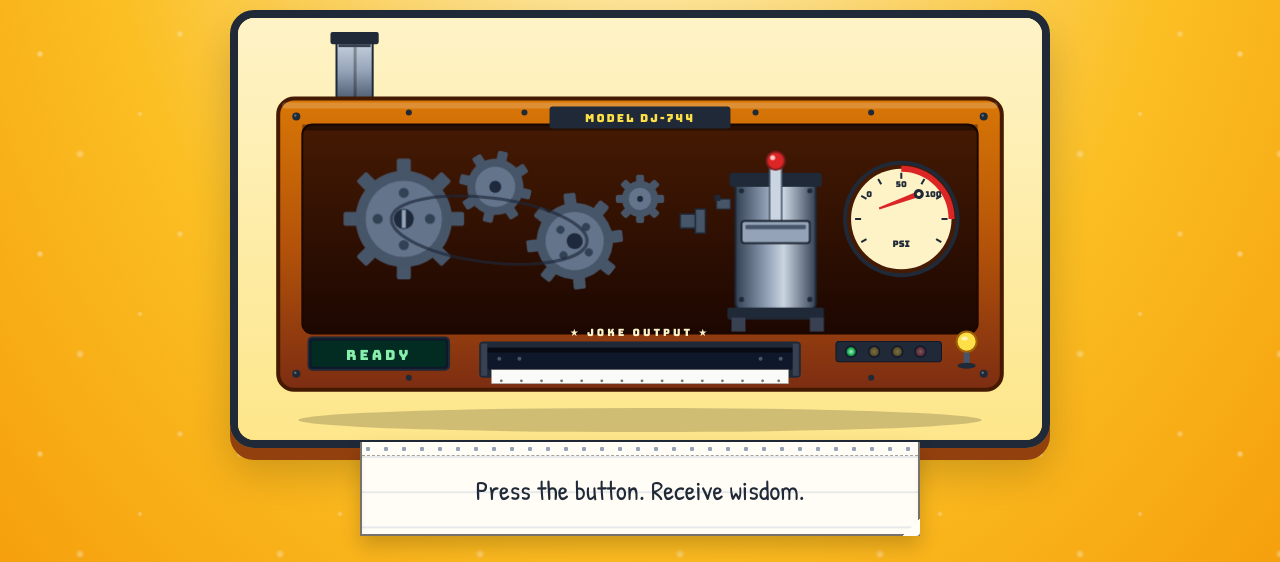
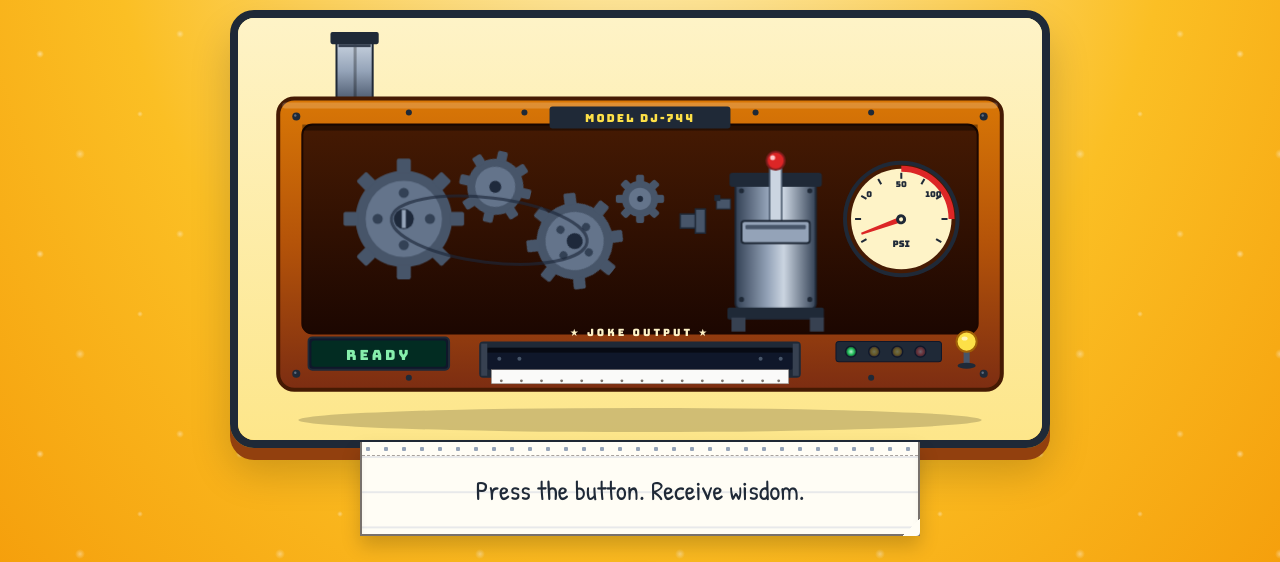
Before and after one commit to GatorSF404/dad-joke-machine, a plain HTML site: page frontend/index.html in a window 1280 px wide. Shown: the part 206-768 px from the top of the page. Drawn offline with Linux system fonts and the light colour scheme; no server answers.

Commit message:
Fix off-center rotation pivot on the pressure gauge needle
The needle's bounding box was asymmetric (extends y=-42 to y=5), so CSS
transform-origin: center landed at y=-18.5 — partway up the needle, not
at the pivot circle. Added an invisible 1px rect at y=42 to balance the
bounding box so the computed center now sits on the actual pivot at (0,0).

Co-Authored-By: Claude Opus 4.7 (1M context) <noreply@anthropic.com>

```diff
--- a/frontend/index.html
+++ b/frontend/index.html
@@ -299,6 +299,10 @@
           </g>
           <!-- needle -->
           <g class="gauge-needle">
+            <!-- Invisible anchor at y=42: balances the needle's bounding box so
+                 the CSS-computed "center" used by transform-origin lands on the
+                 actual pivot at (0,0) instead of halfway up the needle. -->
+            <rect x="-0.5" y="41.5" width="1" height="1" fill="none" stroke="none"/>
             <polygon points="0,4 -3,4 -1,-42 1,-42 3,4" fill="#dc2626"/>
             <circle r="5" fill="#1f2937"/>
             <circle r="2" fill="#fef3c7"/>
```
